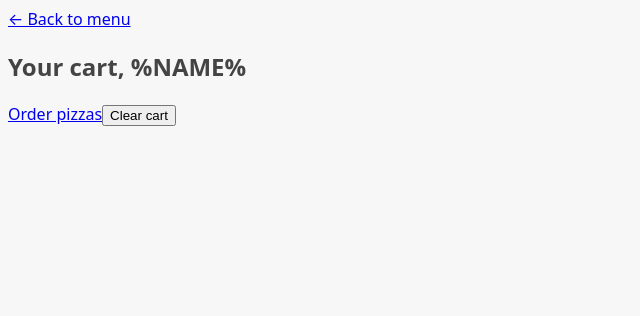
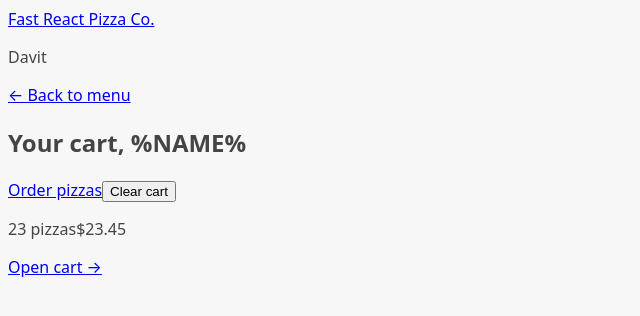
Before and after one commit to Beridze0/fast-react-pizza, a React (Vite) app: page /cart in a window 1280 px wide. Shown: the top 316 px of the page, without its empty margins (0-640 px from the left). Built offline with nearby package versions, Linux system fonts and the light colour scheme.

Commit message:
builidng applayout

```diff
--- a/src/App.jsx
+++ b/src/App.jsx
@@ -4,8 +4,12 @@
 import Cart from "./features/cart/Cart";
 import Order from "./features/order/Order";
 import CreateOrder from "./features/order/CreateOrder";
+import AppLayout from "./ui/AppLayout";
 
 const router = createBrowserRouter([
+  {
+    element: <AppLayout />,
+    children: [
       {
         path: "/",
         element: <Home />,
@@ -26,6 +30,8 @@
         path: "/order/:orderId",
         element: <Order />,
       },
+    ],
+  },
 ]);
 
 export default function App() {
--- a/src/features/cart/CartOverview.jsx
+++ b/src/features/cart/CartOverview.jsx
@@ -1,3 +1,5 @@
+import { Link } from "react-router-dom";
+
 function CartOverview() {
   return (
     <div>
@@ -5,7 +7,7 @@
         <span>23 pizzas</span>
         <span>$23.45</span>
       </p>
-      <a href="#">Open cart &rarr;</a>
+      <Link to="/cart">Open cart &rarr;</Link>
     </div>
   );
 }
--- /dev/null
+++ b/src/ui/AppLayout.jsx
@@ -0,0 +1,18 @@
+import React from "react";
+import Header from "./Header";
+import CartOverview from "../features/cart/CartOverview";
+import { Outlet } from "react-router-dom";
+
+export default function AppLayout() {
+  return (
+    <div>
+      <Header />
+
+      <main>
+        <Outlet />
+      </main>
+
+      <CartOverview />
+    </div>
+  );
+}
--- /dev/null
+++ b/src/ui/Header.jsx
@@ -0,0 +1,12 @@
+import React from "react";
+import { Link } from "react-router-dom";
+
+export default function Header() {
+  return (
+    <header>
+      <Link to="/">Fast React Pizza Co.</Link>
+
+      <p>Davit</p>
+    </header>
+  );
+}
```
Lines whose indentation alone changed are shown as unchanged.
